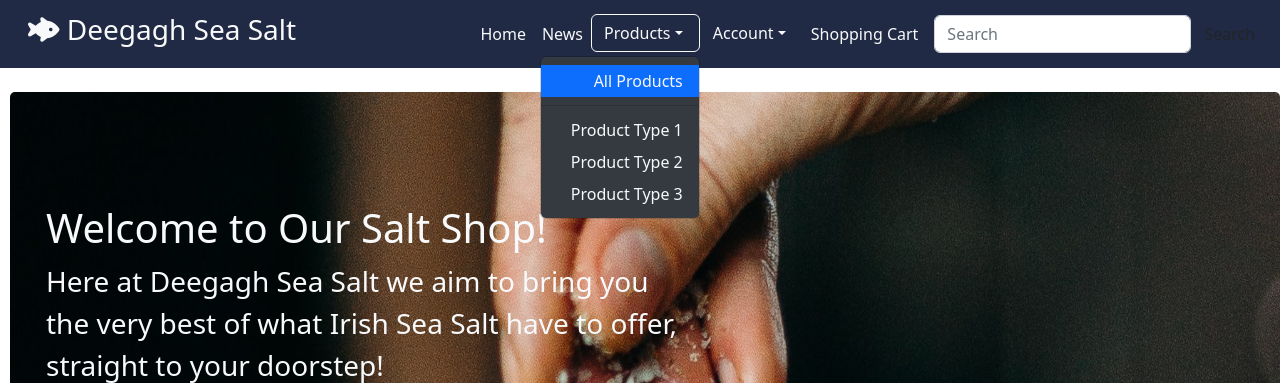
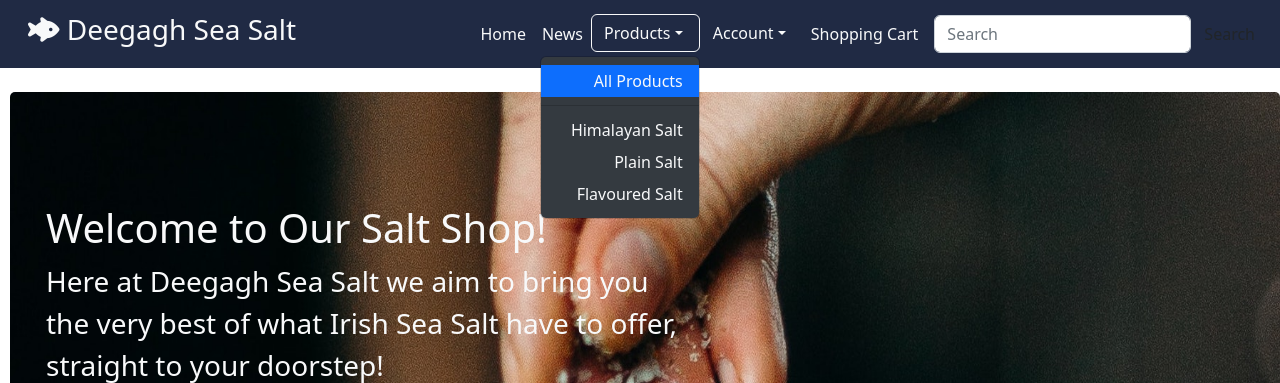
Before and after one commit to MeganNyhan/CI_PP5_SALT, a Django app: page / in a window 1280 px wide, after a click on "Products". Shown: the top 383 px of the page. Run offline with Django 3.2, Linux system fonts and the light colour scheme; parts of the project's set-up code (start-up, migrations or seed data) failed here and were passed over; some libraries are stand-ins or nearby versions.

Commit message:
change the products section within the nav bar to have different types of salt

```diff
--- a/templates/base.html
+++ b/templates/base.html
@@ -65,9 +65,9 @@
               <ul class="dropdown-menu dropdown-menu-dark" aria-labelledby="dropdownMenuButton2">
                 <li class="text-light"><a class="dropdown-item active text-light" href="{% url 'store' %}">All Products</a></li>
                 <li><hr class="dropdown-divider"></li>
-                <li><a class="dropdown-item text-light" href="{% url 'store' %}">Product Type 1</a></li>
-                <li><a class="dropdown-item text-light" href="{% url 'store' %}">Product Type 2</a></li>
-                <li><a class="dropdown-item text-light" href="{% url 'store' %}">Product Type 3</a></li>
+                <li><a class="dropdown-item text-light" href="{% url 'store' %}">Himalayan Salt</a></li>
+                <li><a class="dropdown-item text-light" href="{% url 'store' %}">Plain Salt</a></li>
+                <li><a class="dropdown-item text-light" href="{% url 'store' %}">Flavoured Salt</a></li>
               </ul>
             </div>
 <!-- End of Products Dropdown -->
```
